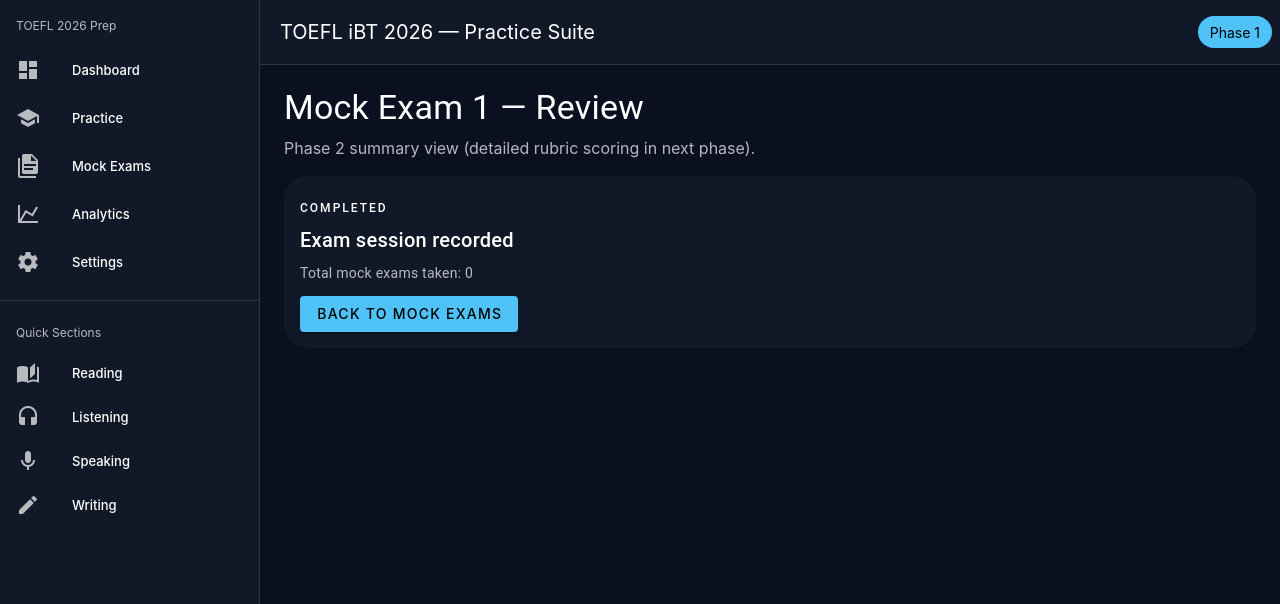
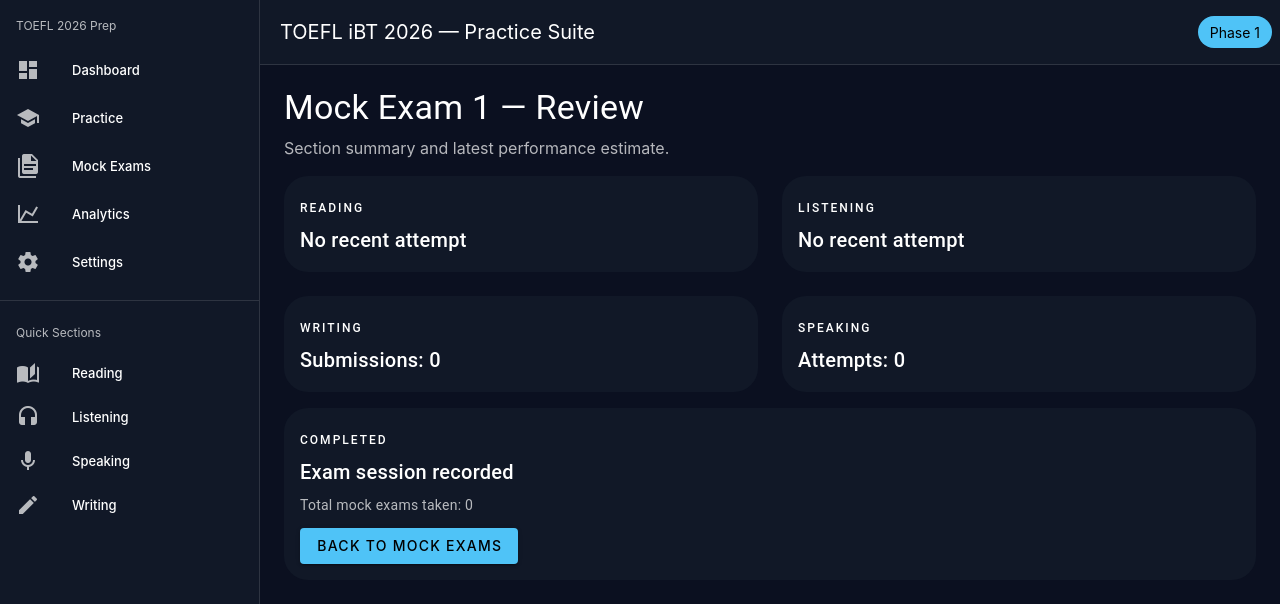
Before and after one commit to smkhizar/TOEFL_2026_Practice, a Vue app: page /exam/1/review in a window 1280 px wide. Shown: the top 604 px of the page. Built offline with nearby package versions, Linux system fonts and the light colour scheme.

Commit message:
Phase 4: review panels, band estimation, listening audio asset pipeline, richer exam review

```diff
--- /dev/null
+++ b/src/composables/useBandEstimate.js
@@ -0,0 +1,10 @@
+export function useBandEstimate(percent) {
+  if (percent >= 90) return 5.5
+  if (percent >= 82) return 5.0
+  if (percent >= 74) return 4.5
+  if (percent >= 66) return 4.0
+  if (percent >= 58) return 3.5
+  if (percent >= 48) return 3.0
+  if (percent >= 38) return 2.5
+  return 2.0
+}
--- a/src/stores/progress.js
+++ b/src/stores/progress.js
@@ -10,6 +10,8 @@
     listeningScores: [],
     writingSubmissions: 0,
     speakingAttempts: 0,
+    lastReadingAttempt: null,
+    lastListeningAttempt: null,
   }),
   getters: {
     avgReading: (s) => (s.readingScores.length ? Math.round(s.readingScores.reduce((a, b) => a + b, 0) / s.readingScores.length) : 0),
@@ -23,14 +25,16 @@
     persist() {
       localStorage.setItem(KEY, JSON.stringify(this.$state))
     },
-    addReading(score) {
+    addReading(score, detail = null) {
       this.practiceSessions += 1
       this.readingScores.push(score)
+      this.lastReadingAttempt = detail
       this.persist()
     },
-    addListening(score) {
+    addListening(score, detail = null) {
       this.practiceSessions += 1
       this.listeningScores.push(score)
+      this.lastListeningAttempt = detail
       this.persist()
     },
     addWriting() {
--- a/src/views/DashboardView.vue
+++ b/src/views/DashboardView.vue
@@ -17,13 +17,20 @@
 <script setup>
 import { computed } from 'vue'
 import { useProgressStore } from '../stores/progress'
+import { useBandEstimate } from '../composables/useBandEstimate'
 
 const s = useProgressStore()
+
+const overallPercent = computed(() => {
+  const vals = [s.avgReading, s.avgListening].filter((x) => x > 0)
+  return vals.length ? Math.round(vals.reduce((a, b) => a + b, 0) / vals.length) : 0
+})
 
 const cards = computed(() => [
   { title: 'Practice Sessions', value: String(s.practiceSessions) },
   { title: 'Mock Exams Taken', value: String(s.mockExamsTaken) },
   { title: 'Reading Avg', value: s.avgReading ? `${s.avgReading}%` : '—' },
   { title: 'Listening Avg', value: s.avgListening ? `${s.avgListening}%` : '—' },
+  { title: 'Estimated Overall Band', value: overallPercent.value ? String(useBandEstimate(overallPercent.value)) : '—' },
 ])
 </script>
--- a/src/views/exam/ExamReviewView.vue
+++ b/src/views/exam/ExamReviewView.vue
@@ -1,9 +1,36 @@
 <template>
   <div>
     <h1 class="text-h4 mb-2">Mock Exam {{ route.params.id }} — Review</h1>
-    <p class="text-medium-emphasis mb-4">Phase 2 summary view (detailed rubric scoring in next phase).</p>
+    <p class="text-medium-emphasis mb-4">Section summary and latest performance estimate.</p>
 
-    <v-card rounded="xl" elevation="0" class="pa-4">
+    <v-row>
+      <v-col cols="12" md="6">
+        <v-card rounded="xl" elevation="0" class="pa-4">
+          <div class="text-overline">Reading</div>
+          <div class="text-h6">{{ readingSummary }}</div>
+        </v-card>
+      </v-col>
+      <v-col cols="12" md="6">
+        <v-card rounded="xl" elevation="0" class="pa-4">
+          <div class="text-overline">Listening</div>
+          <div class="text-h6">{{ listeningSummary }}</div>
+        </v-card>
+      </v-col>
+      <v-col cols="12" md="6">
+        <v-card rounded="xl" elevation="0" class="pa-4">
+          <div class="text-overline">Writing</div>
+          <div class="text-h6">Submissions: {{ s.writingSubmissions }}</div>
+        </v-card>
+      </v-col>
+      <v-col cols="12" md="6">
+        <v-card rounded="xl" elevation="0" class="pa-4">
+          <div class="text-overline">Speaking</div>
+          <div class="text-h6">Attempts: {{ s.speakingAttempts }}</div>
+        </v-card>
+      </v-col>
+    </v-row>
+
+    <v-card rounded="xl" elevation="0" class="pa-4 mt-4">
       <div class="text-overline">Completed</div>
       <div class="text-h6 mb-2">Exam session recorded</div>
       <div class="text-body-2 text-medium-emphasis mb-3">Total mock exams taken: {{ s.mockExamsTaken }}</div>
@@ -13,9 +40,20 @@
 </template>
 
 <script setup>
+import { computed } from 'vue'
 import { useRoute } from 'vue-router'
 import { useProgressStore } from '../../stores/progress'
 
 const route = useRoute()
 const s = useProgressStore()
+
+const readingSummary = computed(() => {
+  const r = s.lastReadingAttempt
+  return r ? `Score ${r.score}/${r.total} · ${r.percent}% · Band ${r.band}` : 'No recent attempt'
+})
+
+const listeningSummary = computed(() => {
+  const l = s.lastListeningAttempt
+  return l ? `Score ${l.score}/${l.total} · ${l.percent}% · Band ${l.band}` : 'No recent attempt'
+})
 </script>
--- a/src/views/practice/ListeningPracticeView.vue
+++ b/src/views/practice/ListeningPracticeView.vue
@@ -17,7 +17,7 @@
     </div>
 
     <v-alert v-if="finished" type="success" variant="tonal" class="mb-4">
-      Score: {{ score }}/{{ currentSet.length }} | Stage 2: <strong>{{ stage2Mode }}</strong>
+      Score: {{ score }}/{{ currentSet.length }} ({{ percent }}%) · Estimated Band: <strong>{{ band }}</strong> · Stage 2: <strong>{{ stage2Mode }}</strong>
     </v-alert>
 
     <v-card v-if="!finished" rounded="xl" elevation="0" class="pa-5">
@@ -26,8 +26,9 @@
         <v-switch v-model="showTranscript" label="Show transcript" hide-details density="compact" inset />
       </div>
 
-      <div class="mb-3 d-flex ga-2">
-        <v-btn color="secondary" @click="playAudio">Play Audio</v-btn>
+      <div class="mb-3 d-flex ga-2 align-center">
+        <audio v-if="q.audioUrl" :src="q.audioUrl" controls preload="none" />
+        <v-btn v-else color="secondary" @click="playAudio">Play Audio</v-btn>
       </div>
 
       <v-alert v-if="showTranscript" type="info" variant="tonal" class="mb-3">{{ q.transcript }}</v-alert>
@@ -40,6 +41,23 @@
       <v-btn color="primary" @click="submitAnswer">{{ idx === currentSet.length - 1 ? 'Finish Section' : 'Next' }}</v-btn>
     </v-card>
 
+    <v-card v-if="finished" rounded="xl" elevation="0" class="pa-4 mt-3">
+      <div class="text-h6 mb-2">Question Review</div>
+      <v-expansion-panels>
+        <v-expansion-panel v-for="(item, i) in currentSet" :key="item.id">
+          <v-expansion-panel-title>
+            Q{{ i + 1 }} · {{ responses[i] === item.answer ? 'Correct' : 'Incorrect' }}
+          </v-expansion-panel-title>
+          <v-expansion-panel-text>
+            <div class="mb-2">{{ item.prompt }}</div>
+            <div>Your answer: <strong>{{ item.options[responses[i]] ?? 'Not answered' }}</strong></div>
+            <div>Correct answer: <strong>{{ item.options[item.answer] }}</strong></div>
+            <div class="mt-2 text-caption">Transcript: {{ item.transcript }}</div>
+          </v-expansion-panel-text>
+        </v-expansion-panel>
+      </v-expansion-panels>
+    </v-card>
+
     <v-btn class="mt-4" variant="text" @click="restart">Restart</v-btn>
   </div>
 </template>
@@ -49,6 +67,7 @@
 import { listeningAdaptive } from '../../data/listening'
 import { useProgressStore } from '../../stores/progress'
 import { useTimer } from '../../composables/useTimer'
+import { useBandEstimate } from '../../composables/useBandEstimate'
 import SectionTimer from '../../components/SectionTimer.vue'
 
 const progress = useProgressStore()
@@ -62,9 +81,12 @@
 const finished = ref(false)
 const showTranscript = ref(false)
 const answered = ref({})
+const responses = ref({})
 
 const q = computed(() => pool.value[idx.value])
 const currentSet = computed(() => pool.value)
+const percent = computed(() => Math.round((score.value / currentSet.value.length) * 100))
+const band = computed(() => useBandEstimate(percent.value))
 
 const playAudio = () => {
   const utter = new SpeechSynthesisUtterance(q.value.transcript)
@@ -74,17 +96,21 @@
 
 const jump = (i) => {
   idx.value = i
-  selected.value = null
+  selected.value = responses.value[i] ?? null
 }
 
 const submitAnswer = () => {
   if (selected.value === null) return
+  const prev = responses.value[idx.value]
+  if (prev === q.value.answer) score.value -= 1
+
   answered.value[idx.value] = true
+  responses.value[idx.value] = selected.value
   if (selected.value === q.value.answer) score.value += 1
 
   if (idx.value < pool.value.length - 1) {
     idx.value += 1
-    selected.value = null
+    selected.value = responses.value[idx.value] ?? null
     return
   }
 
@@ -101,7 +127,14 @@
 
   finished.value = true
   timer.stop()
-  progress.addListening(score.value)
+  progress.addListening(score.value, {
+    stage2Mode: stage2Mode.value,
+    score: score.value,
+    total: currentSet.value.length,
+    percent: percent.value,
+    band: band.value,
+    responses: responses.value,
+  })
 }
 
 const restart = () => {
@@ -114,6 +147,7 @@
   finished.value = false
   showTranscript.value = false
   answered.value = {}
+  responses.value = {}
   timer.reset(12 * 60)
   timer.start(() => {
     finished.value = true
--- a/src/views/practice/ReadingPracticeView.vue
+++ b/src/views/practice/ReadingPracticeView.vue
@@ -17,7 +17,7 @@
     </div>
 
     <v-alert v-if="finished" type="success" variant="tonal" class="mb-4">
-      Score: {{ score }}/{{ currentSet.length }} | Stage 2: <strong>{{ stage2Mode }}</strong>
+      Score: {{ score }}/{{ currentSet.length }} ({{ percent }}%) · Estimated Band: <strong>{{ band }}</strong> · Stage 2: <strong>{{ stage2Mode }}</strong>
     </v-alert>
 
     <v-card v-if="!finished" rounded="xl" elevation="0" class="pa-5">
@@ -32,6 +32,22 @@
       <v-btn color="primary" @click="submitAnswer">{{ idx === currentSet.length - 1 ? 'Finish Section' : 'Next' }}</v-btn>
     </v-card>
 
+    <v-card v-if="finished" rounded="xl" elevation="0" class="pa-4 mt-3">
+      <div class="text-h6 mb-2">Question Review</div>
+      <v-expansion-panels>
+        <v-expansion-panel v-for="(item, i) in currentSet" :key="item.id">
+          <v-expansion-panel-title>
+            Q{{ i + 1 }} · {{ responses[i] === item.answer ? 'Correct' : 'Incorrect' }}
+          </v-expansion-panel-title>
+          <v-expansion-panel-text>
+            <div class="mb-2">{{ item.prompt }}</div>
+            <div>Your answer: <strong>{{ item.options[responses[i]] ?? 'Not answered' }}</strong></div>
+            <div>Correct answer: <strong>{{ item.options[item.answer] }}</strong></div>
+          </v-expansion-panel-text>
+        </v-expansion-panel>
+      </v-expansion-panels>
+    </v-card>
+
     <v-btn class="mt-4" variant="text" @click="restart">Restart</v-btn>
   </div>
 </template>
@@ -41,6 +57,7 @@
 import { readingAdaptive } from '../../data/reading'
 import { useProgressStore } from '../../stores/progress'
 import { useTimer } from '../../composables/useTimer'
+import { useBandEstimate } from '../../composables/useBandEstimate'
 import SectionTimer from '../../components/SectionTimer.vue'
 
 const progress = useProgressStore()
@@ -53,23 +70,30 @@
 const score = ref(0)
 const finished = ref(false)
 const answered = ref({})
+const responses = ref({})
 
 const q = computed(() => pool.value[idx.value])
 const currentSet = computed(() => pool.value)
+const percent = computed(() => Math.round((score.value / currentSet.value.length) * 100))
+const band = computed(() => useBandEstimate(percent.value))
 
 const jump = (i) => {
   idx.value = i
-  selected.value = null
+  selected.value = responses.value[i] ?? null
 }
 
 const submitAnswer = () => {
   if (selected.value === null) return
+  const prev = responses.value[idx.value]
+  if (prev === q.value.answer) score.value -= 1
+
   answered.value[idx.value] = true
+  responses.value[idx.value] = selected.value
   if (selected.value === q.value.answer) score.value += 1
 
   if (idx.value < pool.value.length - 1) {
     idx.value += 1
-    selected.value = null
+    selected.value = responses.value[idx.value] ?? null
     return
   }
 
@@ -86,7 +110,14 @@
 
   finished.value = true
   timer.stop()
-  progress.addReading(score.value)
+  progress.addReading(score.value, {
+    stage2Mode: stage2Mode.value,
+    score: score.value,
+    total: currentSet.value.length,
+    percent: percent.value,
+    band: band.value,
+    responses: responses.value,
+  })
 }
 
 const restart = () => {
@@ -97,6 +128,7 @@
   selected.value = null
   finished.value = false
   answered.value = {}
+  responses.value = {}
   timer.reset(14 * 60)
   timer.start(() => {
     finished.value = true
```
Also changed, not shown: src/data/listening.js (+11 -0 lines), public/audio/listening/README.txt (added).
